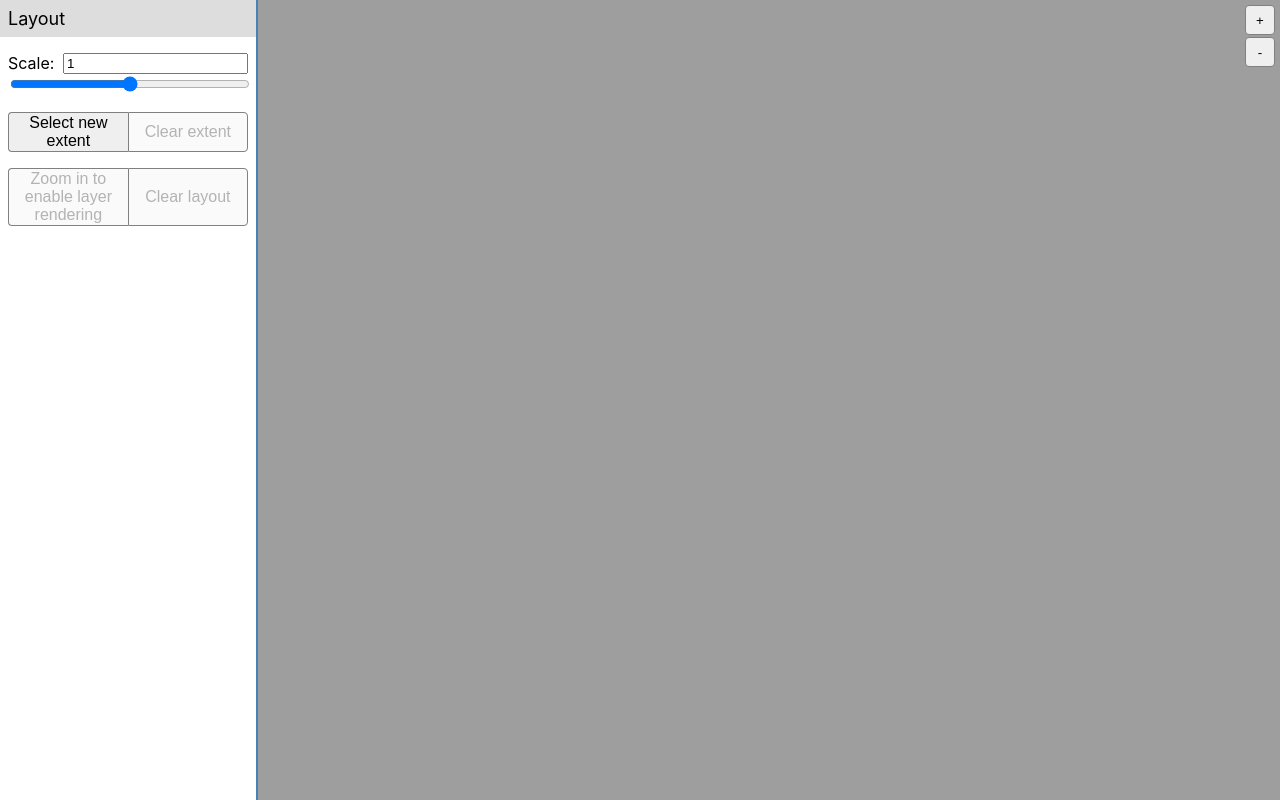
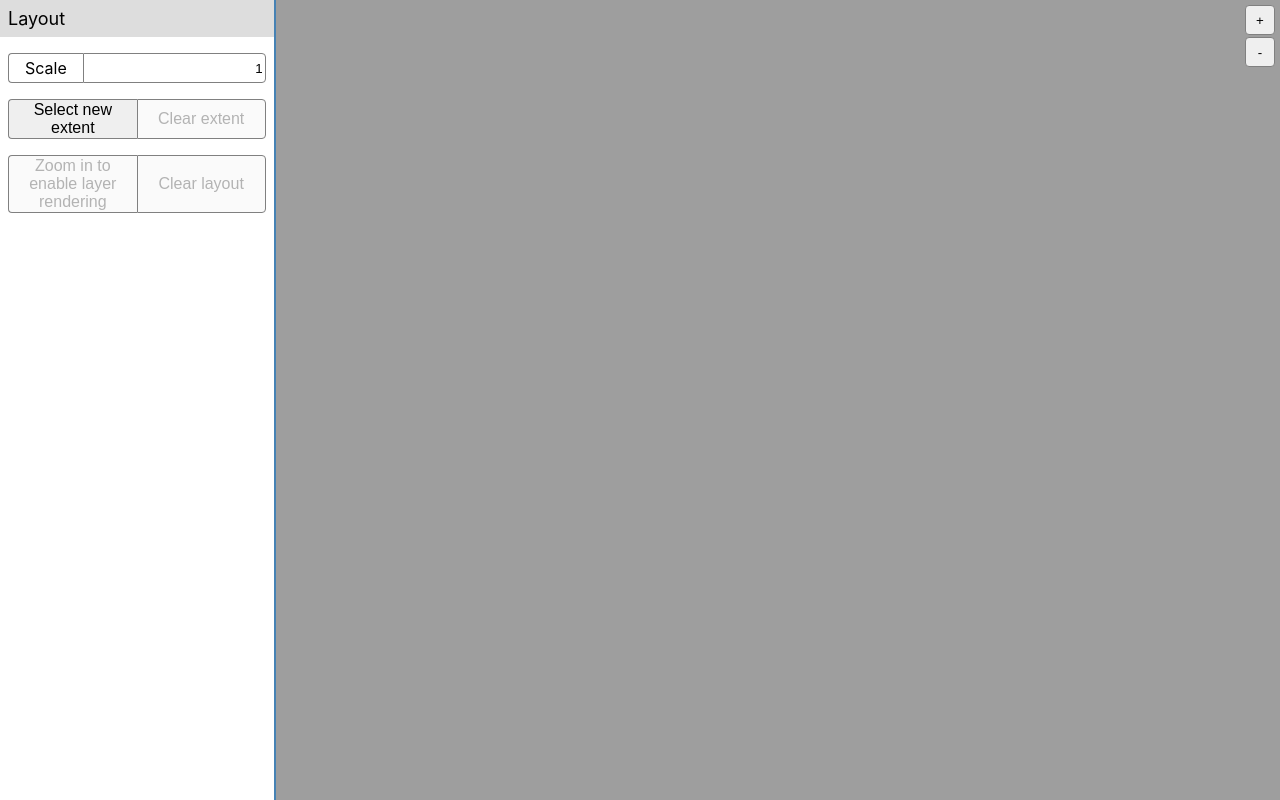
Before and after one commit to cruftbusters/painkiller-webapp, a React (Create React App) app: page / in a window 1280 px wide. Built offline with nearby package versions, Linux system fonts and the light colour scheme.

Commit message:
style scale input congruent with bibutton

```diff
--- a/src/component/Sidebar.tsx
+++ b/src/component/Sidebar.tsx
@@ -42,22 +42,30 @@ export default function Sidebar({
       <Section>
         <Header>Layout</Header>
         <p>
-          Scale:{' '}
-          <input
-            type="text"
-            value={scale}
-            onChange={(e) => setScale(e.target.value)}
-            style={{ float: 'right' }}
-          />
-          <input
-            type="range"
-            min="0.0"
-            max="2.0"
-            step="0.1"
-            value={scale}
-            onChange={(e) => setScale(e.target.value)}
-            style={{ width: '100%' }}
-          />
+          <div style={{ display: 'flex' }}>
+            <span
+              style={{
+                flex: '0 1 1',
+                borderRadius: '0.25rem 0 0 0.25rem',
+                border: '1px solid gray',
+                borderRight: 0,
+                padding: '0.25rem 1rem',
+              }}
+            >
+              Scale
+            </span>
+            <input
+              type="text"
+              value={scale}
+              onChange={(e) => setScale(e.target.value)}
+              style={{
+                flex: '1',
+                borderRadius: '0 0.25rem 0.25rem 0',
+                border: '1px solid gray',
+                textAlign: 'right',
+              }}
+            />
+          </div>
         </p>
       </Section>
       <Section>
```
